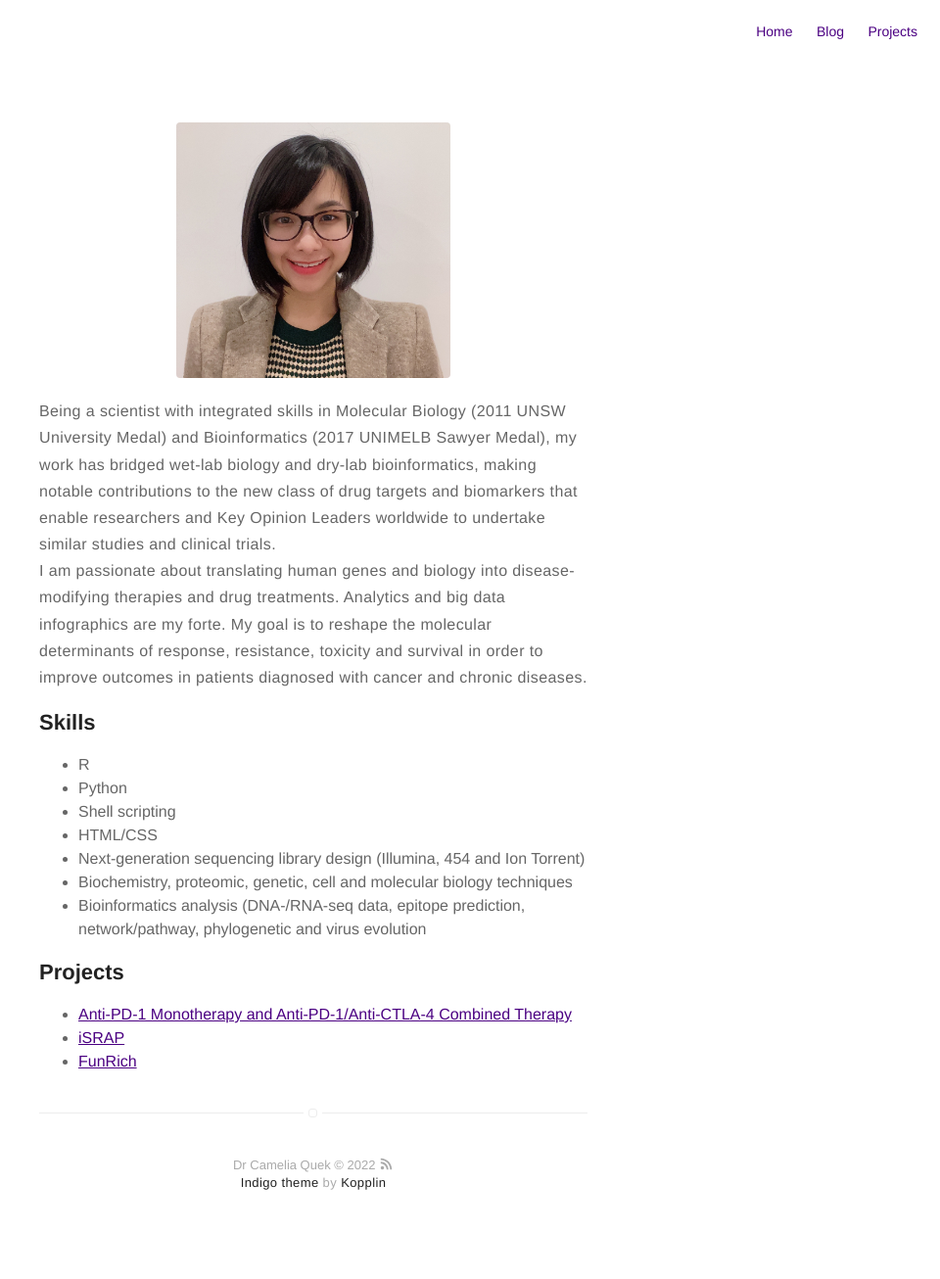
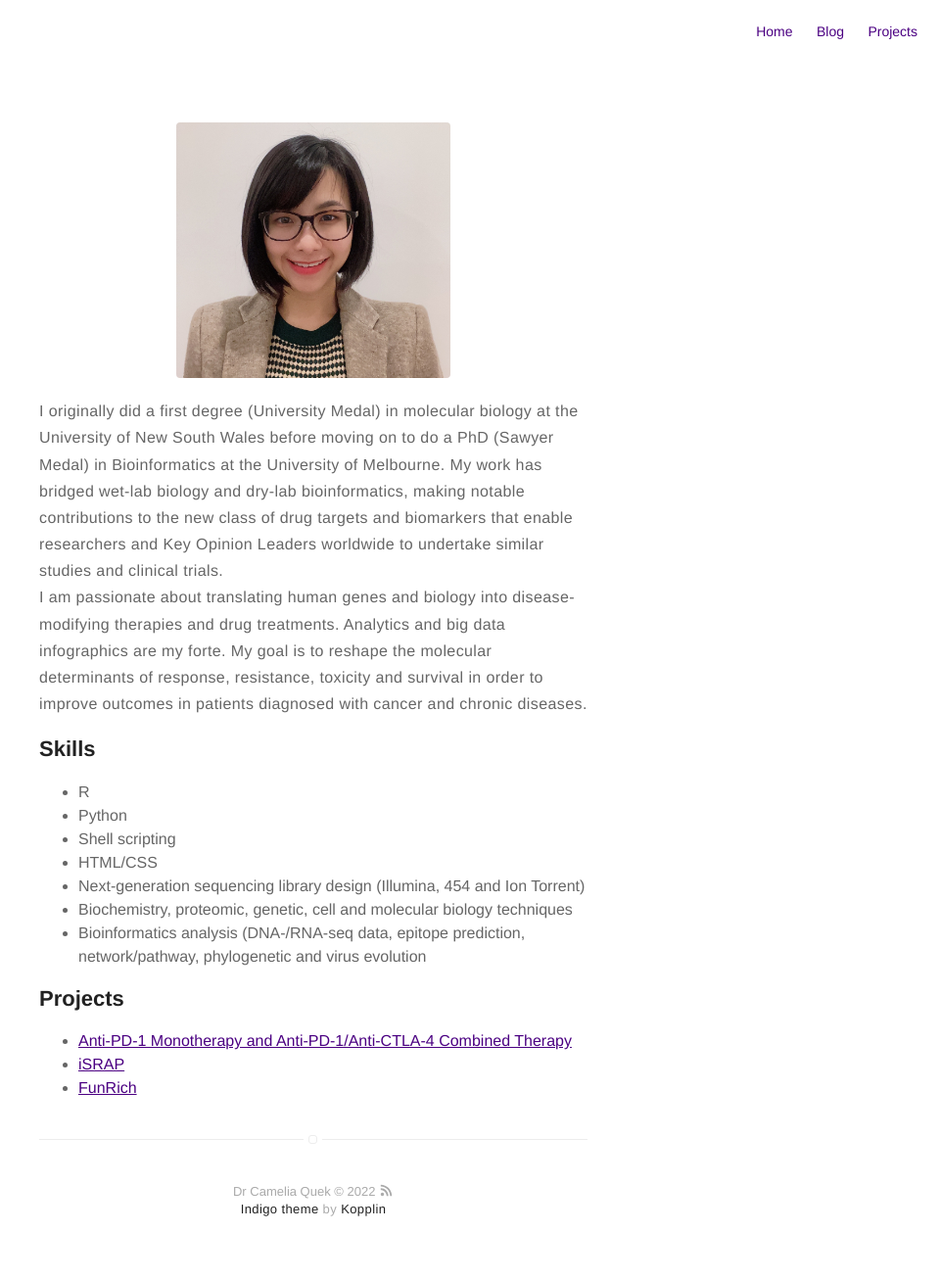
Before and after one commit to cameliaquek/cameliaquek.github.io, a Jekyll site: the page built from about.md, in a window 1280 px wide. Shown: the whole page at 98% size, without its empty margins (320-1280 px from the left). Built offline with Jekyll 4.4.1, drawn with Linux system fonts in a browser that asks for light colours; before the commit the page ends 1279 px from its top, so only the background shows below that.

Commit message:
Update about.md

```diff
--- a/about.md
+++ b/about.md
@@ -4,8 +4,7 @@ layout: page
 ---
 ![Profile Image]({{ site.url }}/{{ site.picture }})
 
-<p>Being a scientist with integrated skills in Molecular Biology (2011 UNSW University Medal) and Bioinformatics (2017 UNIMELB
-Sawyer Medal), my work has bridged wet-lab biology and dry-lab bioinformatics, making notable contributions to the new class of drug targets and biomarkers that enable researchers and Key Opinion Leaders worldwide to undertake similar studies and clinical trials.
+<p>I originally did a first degree (University Medal) in molecular biology at the University of New South Wales before moving on to do a PhD (Sawyer Medal) in Bioinformatics at the University of Melbourne. My work has bridged wet-lab biology and dry-lab bioinformatics, making notable contributions to the new class of drug targets and biomarkers that enable researchers and Key Opinion Leaders worldwide to undertake similar studies and clinical trials.
 <br>
 I am passionate about translating human genes and biology into disease-modifying therapies and drug treatments. Analytics and big data infographics are my forte. My goal is to reshape the molecular determinants of response, resistance, toxicity and survival in order to improve outcomes in patients diagnosed with cancer and chronic diseases.</p>
 
```
